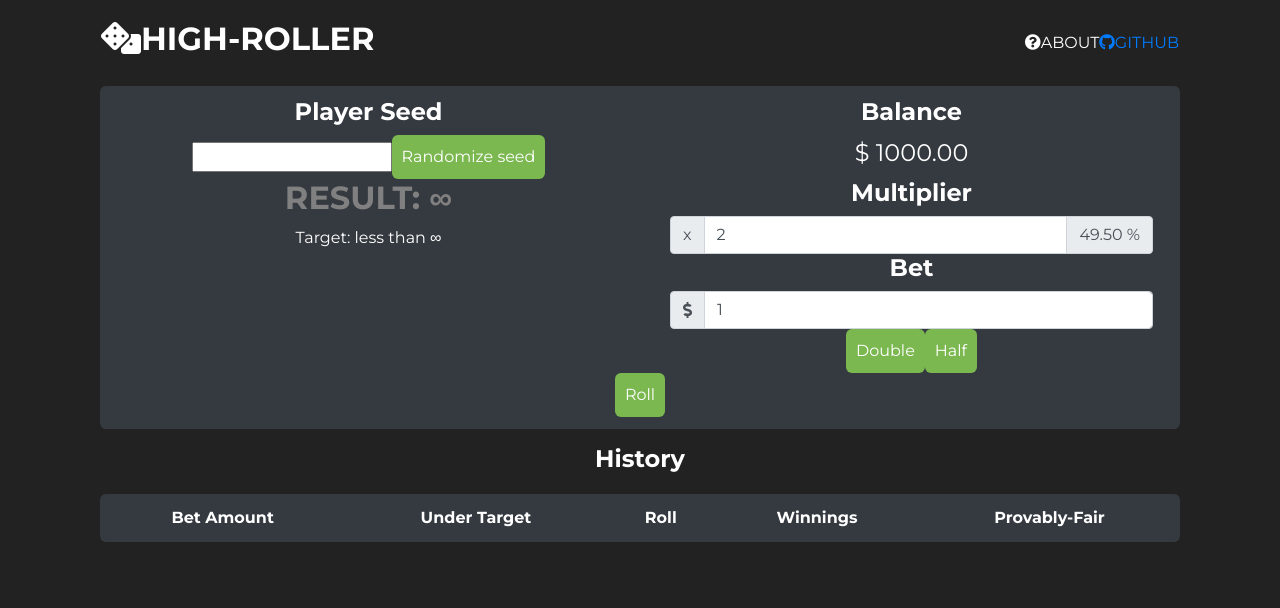
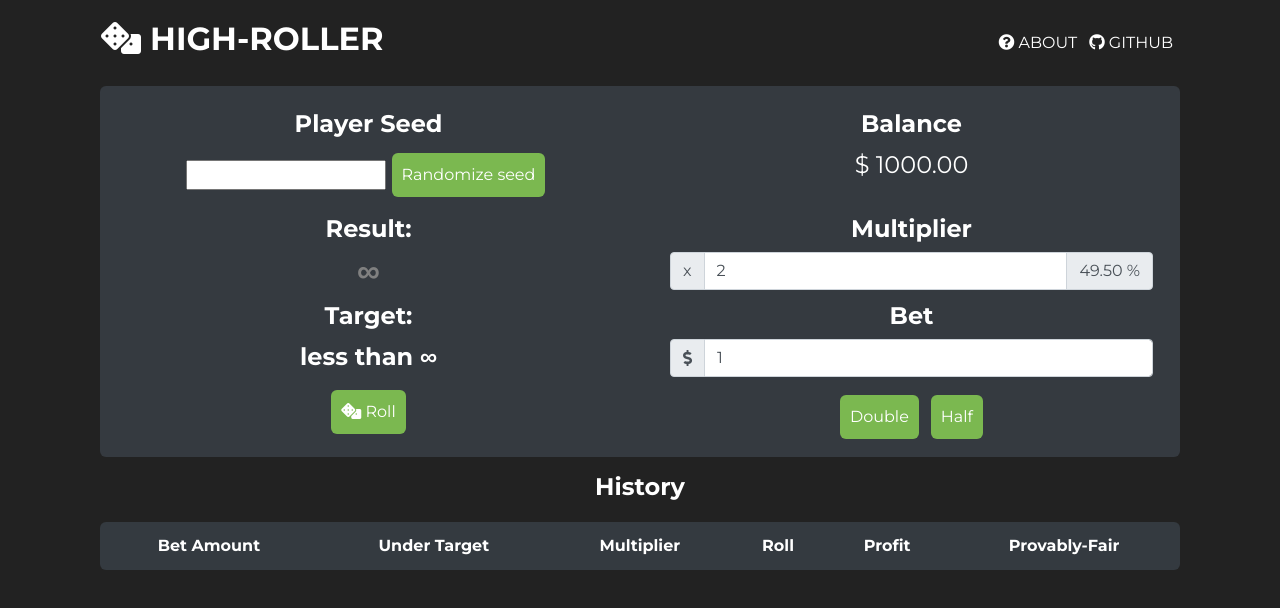
Before and after one commit to nodeJayS/high-roller, a React (Create React App) app in the folder frontend/: page / in a window 1280 px wide. Shown: the top 608 px of the page. Built offline with nearby package versions, Linux system fonts and the light colour scheme.

Commit message:
Additional css for nav, inputs and buttons

```diff
--- a/frontend/src/components/About.js
+++ b/frontend/src/components/About.js
@@ -18,7 +18,7 @@ export default class About extends Component {
     render() {
         return (
             <div>
-                <div onClick={this.toggleModal}><i className="fas fa-question-circle"> </i>ABOUT</div>
+                <div className='nav-div' onClick={this.toggleModal}><i className="fas fa-question-circle"></i> ABOUT</div>
                 <Modal show={this.state.show} onHide={this.toggleModal} size='lg'>
                     <Modal.Header>
                         <Modal.Title>ABOUT US</Modal.Title>
--- a/frontend/src/components/BetHistory.js
+++ b/frontend/src/components/BetHistory.js
@@ -27,16 +27,18 @@ export default class BetHistory extends Component {
                     <tr>
                         <th>Bet Amount</th>
                         <th>Under Target</th>
+                        <th>Multiplier</th>
                         <th>Roll</th>
-                        <th>Winnings</th>
+                        <th>Profit</th>
                         <th>Provably-Fair</th>
                     </tr>
                 </thead>
                 <tbody>
                     {this.props.betHistory.slice(0).reverse().map((bet, index) =>
                         <tr key={index}>
-                            <td>${parseFloat(bet.betAmount).toFixed(2)}</td>
+                            <td>$ {parseFloat(bet.betAmount).toFixed(2)}</td>
                             <td>{bet.target}</td>
+                            <td>x {bet.multiplier}</td>
                             <td>{bet.result}</td>
                             <td>{bet.winnings}</td>
                             <td>
@@ -48,14 +50,14 @@ export default class BetHistory extends Component {
                                     <Modal.Body>
                                         <h4>Player seed</h4>
                                         <div>{bet.seed}</div>
+                                        <h4>Game seed</h4>
+                                        <div>{bet.seed + '_' + bet.timestamp + '_' + bet.nonce}</div>
+                                        <h4>Game hash (sha256)</h4>
+                                        <div>{crypto.createHash('sha256').update(bet.seed + '_' + bet.timestamp + '_' + bet.nonce).digest('hex')}</div>
                                         <h4>Timestamp</h4>
                                         <div>{bet.timestamp}</div>
                                         <h4>Nonce</h4>
                                         <div>{bet.nonce}</div>
-                                        <h4>Game seed</h4>
-                                        <div>{bet.seed + '_' + bet.timestamp + '_' + bet.nonce}</div>
-                                        <h4>Game hash (sha256)</h4>
-                                        <div>{crypto.createHash('sha256').update(bet.seed + '_' + bet.timestamp + '_' + bet.nonce).digest('hex')}</div>
                                     </Modal.Body>
                                     <Modal.Footer>
                                         <button className='game-button' onClick={this.toggleModal}>Close</button>
--- a/frontend/src/components/BetHistoryCont.js
+++ b/frontend/src/components/BetHistoryCont.js
@@ -4,8 +4,10 @@ import BetHistory from './BetHistory';
 
 const mapState = (state) => {
     return {
+        multiplier: state.bet.multiplier,
         betHistory: state.bet.betHistory,
         betAmount: state.bet.betAmount,
+        resultColor: state.bet.resultColor,
     };
 };
 
--- a/frontend/src/components/BetView.js
+++ b/frontend/src/components/BetView.js
@@ -59,8 +59,8 @@ export default class BetView extends Component {
         this.setState({errorMessage: ''});
 
         //Check if bet is less than zero
-        if (data.betAmount < 0) {
-            this.setState({errorMessage: `Bet can't be less than zero`})
+        if (data.betAmount <= 0) {
+            this.setState({errorMessage: `Bet can't be zero or less`})
         } else if (isNaN(data.betAmount)) {
             this.setState({errorMessage: `Bet is not a number`})
         } else if (data.balance - data.betAmount < 0) {
@@ -87,7 +87,7 @@ export default class BetView extends Component {
             <div className='col-sm'>
                 {/* Seed generator */}
                 <h4>Player Seed</h4>
-                <input value={this.props.seed} readOnly={true} />
+                <input className='game-input' value={this.props.seed} readOnly={true} />
                 <button className='game-button' onClick={this.randomizeSeed}>Randomize seed</button>
             </div>
             <div className='col-sm'>
@@ -103,16 +103,24 @@ export default class BetView extends Component {
             <div className='col-sm'>
                 {/* Result and target indicator*/}
                 <div>
-                    <h2 className='game-result' style={{color: `${this.props.resultColor}`}}>RESULT: {this.props.lastRoll}</h2>
-                    <div>Target: less than {this.props.lastTarget}</div>
+                    <h4>Result: </h4>
+                    <h2 className='game-result' style={{color: `${this.props.resultColor}`}}>
+                        {this.props.lastRoll}
+                    </h2>
+                    <h4>Target: </h4>
+                    <h4 className='game-input'>less than {this.props.lastTarget}</h4>
                 </div>
+                <button className='game-button' onClick={() => this.handleBet()}>
+                    <i className="fas fa-dice"></i> Roll
+                </button>
             </div>
+
             <div className='col-sm'>
             <div className='container'>
                 {/* Multiplier */}
                 <Form>
                     <h4>Multiplier</h4>
-                    <InputGroup>
+                    <InputGroup className='game-input'>
                         <InputGroup.Prepend>
                             <InputGroup.Text>x</InputGroup.Text>
                     </InputGroup.Prepend>
@@ -129,7 +137,7 @@ export default class BetView extends Component {
 
                     {/* Place bet */}
                     <h4>Bet</h4>
-                    <InputGroup>
+                    <InputGroup className='game-input'>
                         <InputGroup.Prepend>
                             <InputGroup.Text><i className="fas fa-dollar-sign"></i></InputGroup.Text>
                         </InputGroup.Prepend>
@@ -158,10 +166,6 @@ export default class BetView extends Component {
             </div>
             </div>
             </div>
-
-                <button className='game-button' onClick={() => this.handleBet()}>
-                    Roll
-                </button>
             </div>
             </div>
         )
--- a/frontend/src/components/NavBar.js
+++ b/frontend/src/components/NavBar.js
@@ -16,11 +16,11 @@ export default class NavBar extends Component {
         return (
         <div className='container nav-container'>
             <div className='nav-title'>
-                <h2><i className="fas fa-dice"></i>HIGH-ROLLER</h2>
+                <h2><i className="fas fa-dice"></i> HIGH-ROLLER</h2>
             </div>
             <Nav>
                 <About />
-                <a href='https://github.com/nodeJayS/high-roller'><i className="fab fa-github"> </i>GITHUB</a>
+                <a className='nav-div' href='https://github.com/nodeJayS/high-roller'><i className="fab fa-github"></i> GITHUB</a>
             </Nav>
             {/* <Nav>
                 <Login />
--- a/frontend/src/css/button.css
+++ b/frontend/src/css/button.css
@@ -7,6 +7,7 @@
     width: auto;
     margin: auto;
     transition-duration: 0.3s;
+    margin: 6px;
 }
 
 .game-button:hover {
--- a/frontend/src/css/game.css
+++ b/frontend/src/css/game.css
@@ -1,4 +1,9 @@
-h4, h2{
+h4{
+    margin-top: 12px;
+    font-weight: 700;
+}
+
+h2 {
     font-weight: 700;
 }
 
@@ -8,6 +13,10 @@ h4, h2{
 
 .th {
     color: white;
+}
+
+.game-input{
+    margin-bottom: 12px;
 }
 
 .game-body h4, div{
--- a/frontend/src/css/modal.css
+++ b/frontend/src/css/modal.css
@@ -5,4 +5,10 @@
 .modal-header {
     color: white;
     background-color: var(--light-gray);
+    justify-content: center;
 }
+
+.modal-footer {
+    justify-content: center;
+    border: none;
+}
--- a/frontend/src/css/nav.css
+++ b/frontend/src/css/nav.css
@@ -5,3 +5,17 @@
 .nav-container{
     margin-top: 12px;
 }
+
+.nav-div{
+    margin: 6px;
+    color: white;
+}
+
+a {
+    color: white !important;
+}
+
+.nav-div:hover {
+    color: var(--button-color) !important;
+    cursor: pointer;
+}
--- a/frontend/src/reducers/BetReducer.js
+++ b/frontend/src/reducers/BetReducer.js
@@ -39,6 +39,7 @@ export default function(state = initialState, action) {
                 result: action.payload.result,
                 betAmount: action.payload.betAmount,
                 target: action.payload.target,
+                multiplier: action.payload.multiplier,
                 winnings: action.payload.winnings,
                 timestamp: action.payload.timestamp,
                 seed: action.payload.seed,
--- a/frontend/src/util/BetUtil.js
+++ b/frontend/src/util/BetUtil.js
@@ -56,6 +56,7 @@ const calculateResult = (data) => {
             result: resultData.result,
             betAmount: data.betAmount,
             target: data.target,
+            multiplier: data.multiplier,
             winnings: data.betAmount * data.multiplier.toFixed(2),
             timestamp: resultData.timestamp,
             seed: data.seed,
@@ -71,6 +72,7 @@ const calculateResult = (data) => {
             result: resultData.result,
             betAmount: data.betAmount,
             target: data.target,
+            multiplier: data.multiplier,
             winnings: -(data.betAmount).toFixed(2),
             timestamp: resultData.timestamp,
             seed: data.seed,
```
Lines whose indentation alone changed are shown as unchanged.
